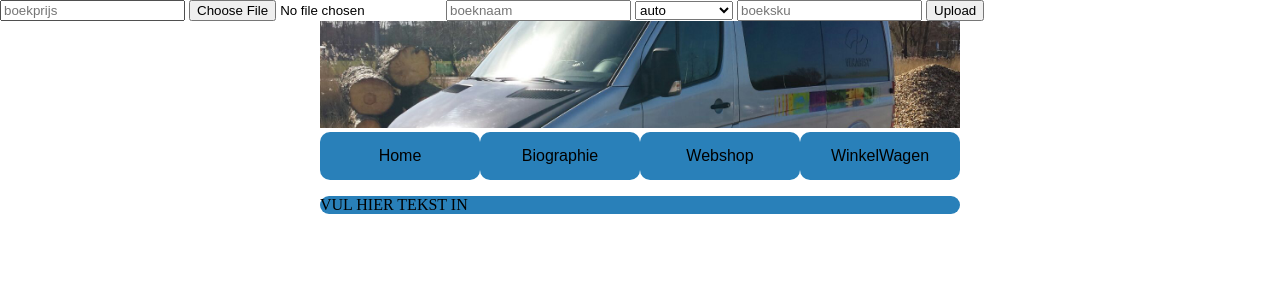
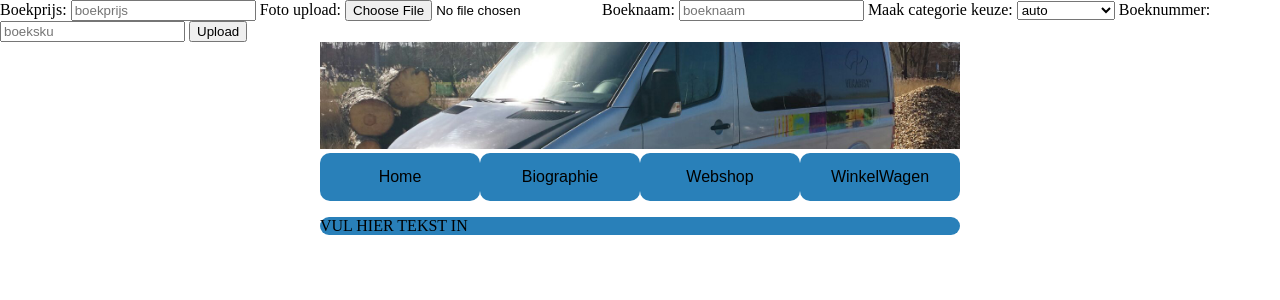
Before and after one commit to Aeversil/VekaBest, a PHP site: page /VekaBestAdmin.php in a window 1280 px wide. Shown: the top 300 px of the page. Run offline with PHP 8.4, Linux system fonts and the light colour scheme; data comes from the database, SQL or seed files in the repository; some libraries are stand-ins or nearby versions.

Commit message:
VekaBest

```diff
--- a/VekaBestAdmin.php
+++ b/VekaBestAdmin.php
@@ -69,12 +69,12 @@
      ?>
      <!-- DATABASE UPLOAD FORM -->
      <form class="form-horizontal" role="form" action="VekaBestAdmin.php" method="post" enctype="multipart/form-data">
-      <input type="VALUES" name="boekprijs" placeholder="boekprijs">
+      Boekprijs: <input type="VALUES" name="boekprijs" placeholder="boekprijs">
       <input type="hidden" name="size" value="3500000">
-      <input type="File" name="boekafbeelding" placeholder="boekprijs">
-      <input type="text" name="boeknaam" placeholder="boeknaam">
-      <select name="boeksoort">
-        <option type="text" value="auto">auto</option>
+      Foto upload: <input type="File" name="boekafbeelding" placeholder="boekprijs">
+      Boeknaam: <input type="text" name="boeknaam" placeholder="boeknaam">
+      Maak categorie keuze: <select name="boeksoort">
+      <option type="text" value="auto">auto</option>
         <option type="text" value="brommer">brommer</option>
         <option type="text" value="motor">motor</option>
         <option type="text" value="vrachtwagen">vrachtwagen</option>
@@ -82,7 +82,7 @@
         <option type="text" value="spiegels">spiegels</option>
       <!-- <input type="text" name="boeksoort" placeholder="boeksoort"> -->
       </select>
-      <input type="VALUES" name="boeksku" placeholder="boeksku">
+      Boeknummer: <input type="VALUES" name="boeksku" placeholder="boeksku">
       <input type="submit" value="Upload">
      </form>
 
```
